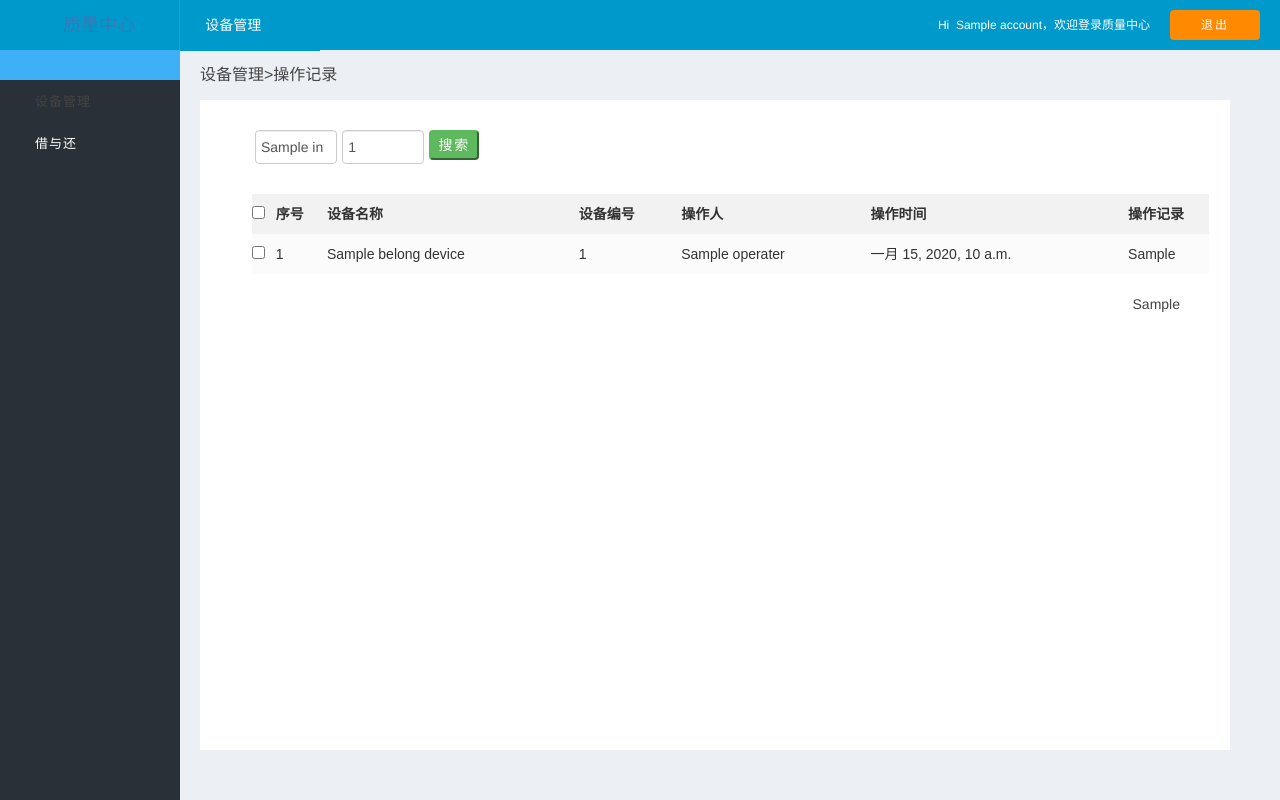
After one commit to Rain0193/qacenter, a Django app: template DeviceManager/templates/device/operate_record.html in a window 1280 px wide. The commit adds this page. Run offline with Django 3.2, Linux system fonts and the light colour scheme; the template is opened without the code that fills it: most values are stand-ins (such as "Sample title", 1, 10 or a date in 2020); some libraries are stand-ins or nearby versions; some web fonts are replaced.

Commit message:
'add_operate_record'

```diff
--- a/DeviceManager/static/device/assets/css/device_list.css
+++ b/DeviceManager/static/device/assets/css/device_list.css
@@ -159,3 +159,33 @@
     padding-left: 5px;
     margin-left: 5px;
 }
+
+
+.record-result {
+    white-space:nowrap;
+    text-overflow:ellipsis;
+    overflow:hidden;
+    line-height: 40px;
+    height: 40px;
+}
+.record-tips {
+	position:fixed;
+	height:auto;
+	z-index:2002;
+	padding:15px 20px;
+	border-radius:3px;
+	background:#FFFFFF;
+	box-shadow:1px 2px 4px 1px #E5E9EF;
+	font-size:12px;
+	color:#444444;
+	line-height:15px;
+	text-align:left;
+    overflow: auto;
+}
+    .record-tips p{
+    	border-bottom:1px dashed #DDDDDD;
+    }
+    .record-tips span{
+    	font-weight:bold;
+    	text-align:right;
+    }
--- a/DeviceManager/static/device/assets/js/commons.js
+++ b/DeviceManager/static/device/assets/js/commons.js
@@ -37,10 +37,11 @@ function info_ajax(id, url) {
         contentType: "application/json",
         success: function (data) {
             if (data !== 'ok') {
-                if (data.indexOf('成功') !== -1) {
+                if (data.indexOf('/device/') !== -1) {
                     myAlertSuccess("成功");
+                    window.location.href = data;
                 } else {
-                    myAlertFail(data);
+                    myAlertSuccess(data);
                 }
             }
             else {
--- a/DeviceManager/templates/device/add_device.html
+++ b/DeviceManager/templates/device/add_device.html
@@ -1,10 +1,10 @@
 {% extends "device/base.html" %}
-{% block title %}添加项目{% endblock %}
+{% block title %}添加设备{% endblock %}
 {% load staticfiles %}
 {% block content %}
 <link rel="stylesheet" href="{% static 'device/assets/css/add_device.css' %}">
     <div class="crumb">
-        <span>项目管理>添加项目</span>
+        <span>设备管理>添加设备</span>
     </div>
 
     <div class="add_content">
--- a/DeviceManager/templates/device/base.html
+++ b/DeviceManager/templates/device/base.html
@@ -16,11 +16,14 @@
     <script src="https://cdn.bootcss.com/bootstrap-fileinput/4.4.8/js/fileinput.js"></script>
     <script src="http://cdn.static.runoob.com/libs/bootstrap/3.3.7/js/bootstrap.min.js"></script>
 
+    <link rel="stylesheet" href="{% static 'data/assets/css/jsonformat.css' %}">
+
     <script src="https://cdn.bootcss.com/jquery.serializeJSON/2.9.0/jquery.serializejson.min.js"></script>
     <script src="//apps.bdimg.com/libs/jqueryui/1.10.4/jquery-ui.min.js"></script>
 
     <script src="{% static 'device/assets/js/commons.js' %}"></script>
     <script src="{% static 'device/assets/js/dialog.js' %}"></script>
+    <script src="{% static 'data/assets/js/jsonformat.js' %}"></script>
 
     <link rel="stylesheet" href="{% static 'device/assets/css/common.css' %}">
 </head>
@@ -54,7 +57,7 @@
         <div class="nav-list-menu sel"><a href="/device/dc/device_list/1/"><i
                 class="iconfont">
             &#xe6ab;</i>设备管理</a></div>
-        <div class="nav-list-menu ful"><a href="/qacenter/data/hot_td/" id="hotTD"> <i
+        <div class="nav-list-menu ful"><a href="/device/dc/operate_record/1/"> <i
                 class="iconfont icon-hot">
             &#xe626;</i>借与还</a></div>
 
--- a/DeviceManager/templates/device/device_list.html
+++ b/DeviceManager/templates/device/device_list.html
@@ -1,5 +1,5 @@
 {% extends "device/base.html" %}
-{% block title %}设备管理{% endblock %}
+{% block title %}设备列表{% endblock %}
 {% load staticfiles %}
 {% block content %}
 <link rel="stylesheet" href="{% static 'device/assets/css/device_list.css' %}">
@@ -41,7 +41,7 @@
                     </div>
                     <div class="button-set">
                         <div class="addBtn" onclick="location='/device/dc/add_device/'">添加设备</div>
-                        <div class="delBtn" onclick="alldel()">删除设备</div>
+{#                        <div class="delBtn" onclick="alldel()">删除设备</div>#}
                     </div>
                 </form>
             </div>
--- a/DeviceManager/templates/device/edit_device.html
+++ b/DeviceManager/templates/device/edit_device.html
@@ -1,10 +1,10 @@
 {% extends "device/base.html" %}
-{% block title %}添加项目{% endblock %}
+{% block title %}编辑设备{% endblock %}
 {% load staticfiles %}
 {% block content %}
 <link rel="stylesheet" href="{% static 'device/assets/css/add_device.css' %}">
     <div class="crumb">
-        <span>项目管理>添加项目</span>
+        <span>设备管理>编辑设备</span>
     </div>
 
     <div class="add_content">
--- /dev/null
+++ b/DeviceManager/templates/device/operate_record.html
@@ -0,0 +1,73 @@
+{% extends "device/base.html" %}
+{% block title %}操作记录{% endblock %}
+{% load staticfiles %}
+{% block content %}
+<link rel="stylesheet" href="{% static 'device/assets/css/device_list.css' %}">
+
+<div class="crumb">
+    <span>设备管理>操作记录</span>
+</div>
+    <div class="content">
+        <div class="tab-statistics">
+            <div class="search">
+                <form class="form-header" action="/device/dc/operate_record/1/" role="form" method="POST" id="device_list">
+                    <div class="search-content">
+                        <input type="text" class="form-control" id="device_name" name="device_name" placeholder="请输入设备名称" value="{{ info.device_name }}"/>
+                        <input type="text" class="form-control" id="device_number" name="device_number" placeholder="请输入设备编号" value="{{ info.device_number }}"/>
+                        <button id="addDevice" class="search-button" value="搜索">搜索</button>
+                    </div>
+                </form>
+            </div>
+            <table class="table-statistics">
+                <thead>
+                    <tr>
+                        <th><input type="checkbox" name="ck" id="select_all" value="{{ foo.id }}"/></th>
+                        <th>序号</th>
+                        <th>设备名称</th>
+                        <th>设备编号</th>
+                        <th>操作人</th>
+                        <th>操作时间</th>
+                        <th>操作记录</th>
+                    </tr>
+                </thead>
+                <tbody>
+                {% for foo in device %}
+                    <tr>
+                        <td><input type="checkbox" name="device_ck" value="{{ foo.id }}"/></td>
+                        <td>{{ forloop.counter }}</td>
+                        <td>{{ foo.belong_device.device_name }}</td>
+                        <td>{{ foo.device_number }}</td>
+                        <td>{{ foo.operater }}</td>
+                        <td>{{ foo.create_time }}</td>
+                        <td>
+                            <div id = "record-result" class="record-result">{{ foo.operate_record|truncatechars:90 }}</div>
+                            <span id="result-hidden" hidden>{{ foo.operate_record }}</span>
+                        </td>
+                    </tr>
+                {% endfor %}
+                </tbody>
+            </table>
+        </div>
+        <ul class="pagination">
+          {{ page_list }}
+        </ul>
+    </div>
+
+
+<script type="text/javascript">
+    $(document).ready(function () {
+        $(".record-result").mouseover(function (e) {
+            var tips = '<div id="record-tips" class="record-tips record-tips{{ forloop.counter0 }}">\n' +
+                '                            <div id="Canvas" class="Canvas"></div>\n' +
+                '                        </div>'
+            $(this).append(tips);
+            console.log($(this).next("#result-hidden")[0].innerText)
+            result = $(this).next("#result-hidden")[0].innerText;
+            jsonformat.processFormat(result);
+        });
+        $(".record-result").mouseout(function (e) {
+            $("#record-tips").remove();
+        });
+    });
+</script>
+{% endblock %}
--- a/qacenter/settings.py
+++ b/qacenter/settings.py
@@ -119,7 +119,7 @@ if DEBUG:
     DATABASES = {
         'default': {
             'ENGINE': 'django.db.backends.mysql',
-            'NAME': 'qacenter2',  # 新建数据库名
+            'NAME': 'qacenter',  # 新建数据库名
             'USER': 'root',  # 数据库登录名
             'PASSWORD': '123456',  # 数据库登录密码
             'HOST': '127.0.0.1',  # 数据库所在服务器ip地址
```
Also changed, not shown: DeviceManager/managers.py (+15 -1 lines), DeviceManager/models.py (+14 -2 lines), DeviceManager/utils/common.py (+7 -2 lines), DeviceManager/utils/operation.py (+70 -10 lines), DeviceManager/utils/pagination.py (+14 -1 lines), DeviceManager/views.py (+32 -6 lines), DeviceManager/migrations/0005_operaterecord.py (added), DeviceManager/migrations/0006_auto_20180814_1702.py (added).
